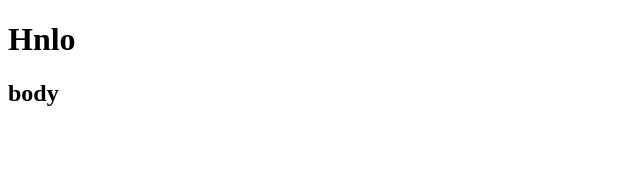
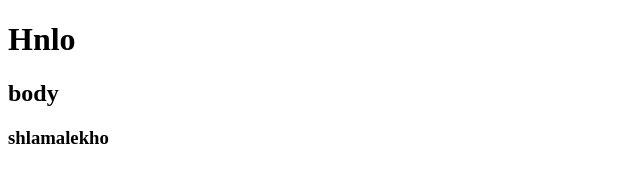
Before and after one commit to Banel-Mikhael/abnos, a plain HTML site: page index.html in a window 1280 px wide. Shown: the whole page, without its empty margins (0-640 px from the left). Drawn offline with Linux system fonts and the light colour scheme.

Commit message:
updated html

```diff
--- a/index.html
+++ b/index.html
@@ -9,5 +9,6 @@
   <body>
     <h1>Hnlo</h1>
     <h2>body</h2>
+    <h3>shlamalekho</h3>
   </body>
 </html>
```
